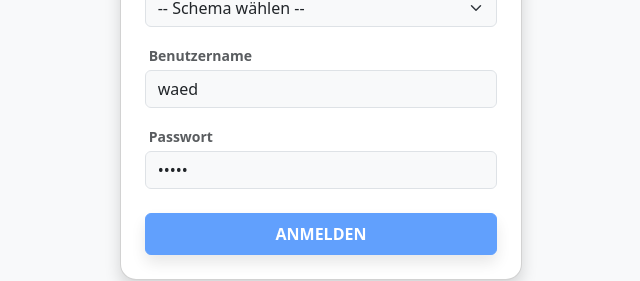
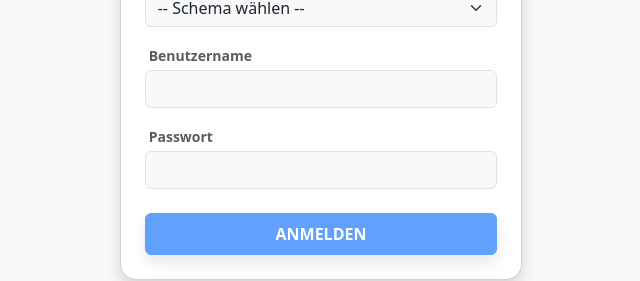
Before and after one commit to jwae/SVWS-Photo-Matcher, a Vue app: page / in a window 1280 px wide. Shown: the part 269-550 px from the top of the page, without its empty margins (319-959 px from the left). Built offline with nearby package versions, Linux system fonts and the light colour scheme.

Commit message:
1. Commit

```diff
--- a/src/App.vue
+++ b/src/App.vue
@@ -244,7 +244,7 @@ const schemataListe = ref([]);
 const isLoadingSchemata = ref(false);
 const isLoggedIn = ref(false);
 const isLoggingIn = ref(false);
-const credentials = reactive({ username: 'waed', password: 'devau' });
+const credentials = reactive({ username: '', password: '' });
 const klassenListe = ref([]);
 const selectedKlasse = ref(null);
 const selectedSchueler = ref(null);
```
